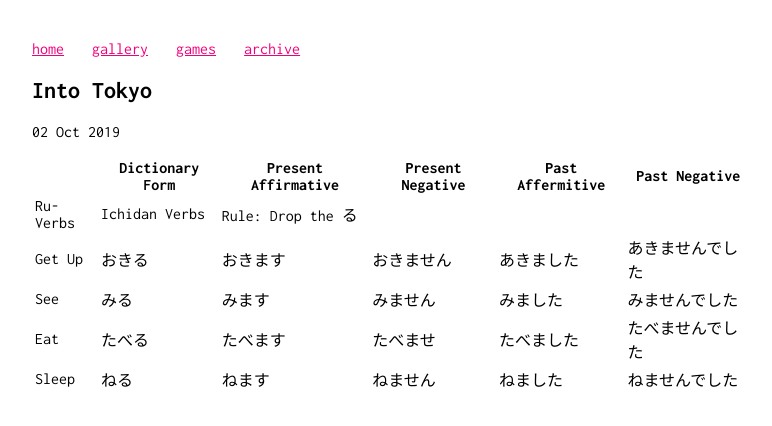
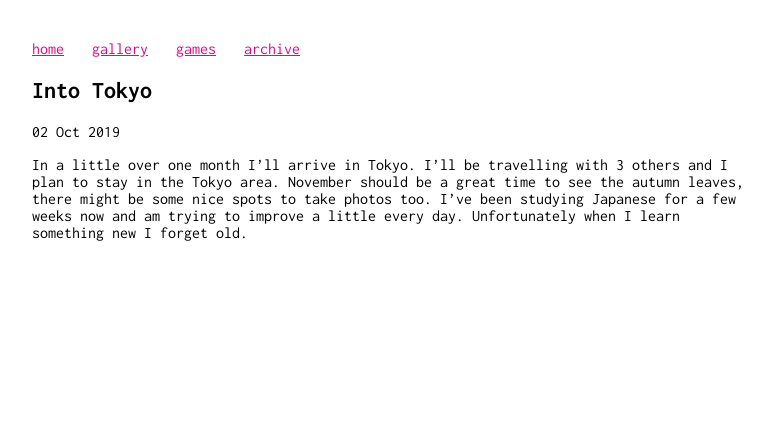
Before and after one commit to poglet/poglet.github.io, a Jekyll site: the page built from _posts/2019-10-02-into-tokyo.md, in a window 1280 px wide. Shown: the top 426 px of the page, without its empty margins (248-1020 px from the left). Built offline with Jekyll 4.4.1, drawn with Linux system fonts in a browser that asks for light colours.

Commit message:
Update 2019-10-02-into-tokyo.md

```diff
--- a/_posts/2019-10-02-into-tokyo.md
+++ b/_posts/2019-10-02-into-tokyo.md
@@ -4,10 +4,4 @@ title: "Into Tokyo"
 date: 2019-10-02
 ---
 
-|          | Dictionary Form | Present Affirmative | Present Negative | Past Affermitive | Past Negative |
-|----------|-----------------|---------------------|------------------|------------------|---------------|
-| Ru-Verbs | Ichidan Verbs   | Rule: Drop the る    |                  |                  |               |
-| Get Up   | おきる             | おきます                | おきません            | あきました            | あきませんでした      |
-| See      | みる              | みます                 | みません             | みました             | みませんでした       |
-| Eat      | たべる             | たべます                | たべませ             | たべました            | たべませんでした      |
-| Sleep    | ねる              | ねます                 | ねません             | ねました             | ねませんでした       |
+In a little over one month I’ll arrive in Tokyo. I’ll be travelling with 3 others and I plan to stay in the Tokyo area. November should be a great time to see the autumn leaves, there might be some nice spots to take photos too. I’ve been studying Japanese for a few weeks now and am trying to improve a little every day. Unfortunately when I learn something new I forget old.
```
